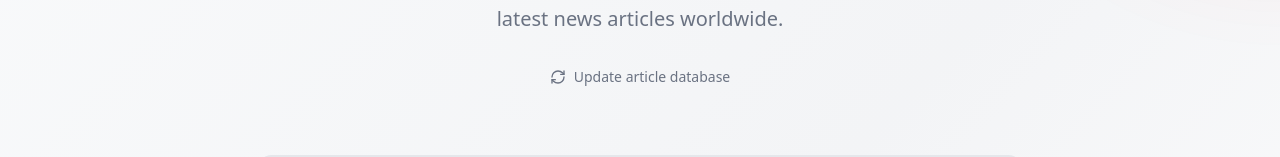
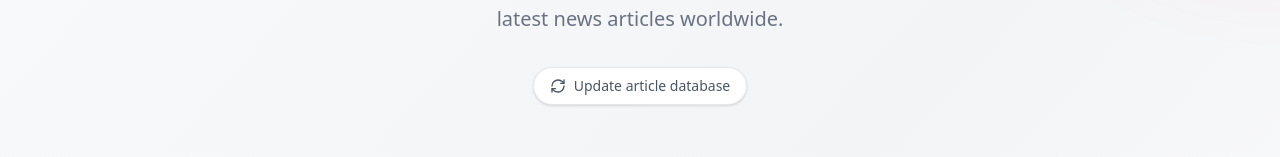
Before and after one commit to PrathaMesh3056/NewZ, a React (Vite) app: page /search in a window 1280 px wide. Shown: the part 306-463 px from the top of the page. Built offline with nearby package versions, Linux system fonts and the light colour scheme; no server answers.

Commit message:
updated ui

```diff
--- a/src/components/AiSearch.jsx
+++ b/src/components/AiSearch.jsx
@@ -86,9 +86,11 @@ const AiSearch = () => {
 
     const handleSearch = async (e, searchQuery = query) => {
         if (e) e.preventDefault();
-        if (!searchQuery.trim() || isLoading) return;
 
-        setQuery(searchQuery);
+        const trimmedQuery = searchQuery.trim();
+        if (!trimmedQuery || isLoading) return;
+
+        setQuery(trimmedQuery);
         setIsLoading(true);
         setResult(null);
         setError(null);
@@ -100,7 +102,7 @@ const AiSearch = () => {
         controllerRef.current = controller;
 
         try {
-            const response = await apiClient.post('/api/rag-search', { query: searchQuery }, {
+            const response = await apiClient.post('/api/rag-search', { query: trimmedQuery }, {
                 signal: controller.signal,
             });
             setResult(response.data);
@@ -151,11 +153,12 @@ const AiSearch = () => {
                     <p className="text-xl text-gray-500 dark:text-gray-400 max-w-3xl mx-auto leading-relaxed">
                         Ask questions and receive comprehensive, verified answers sourced from the latest news articles worldwide.
                     </p>
+                    {/* --- THIS BUTTON IS NOW MORE VISIBLE --- */}
                     <button
                         onClick={handleIndexTrigger}
-                        className="group inline-flex items-center gap-2 text-sm text-gray-500 dark:text-gray-400 hover:text-red-600 transition-colors duration-300 mt-4"
+                        className="group inline-flex items-center gap-2 text-sm font-medium px-4 py-2 rounded-full bg-white dark:bg-gray-800 border border-gray-200 dark:border-gray-700 text-gray-600 dark:text-gray-300 hover:text-red-600 hover:border-red-200 dark:hover:border-red-700 dark:hover:bg-gray-700/50 transition-all duration-300 mt-4 shadow-sm hover:shadow-lg"
                     >
-                        <RefreshCw className="h-4 w-4" />
+                        <RefreshCw className="h-4 w-4 transition-transform duration-300 group-hover:rotate-180" />
                         Update article database
                     </button>
                 </div>
```
